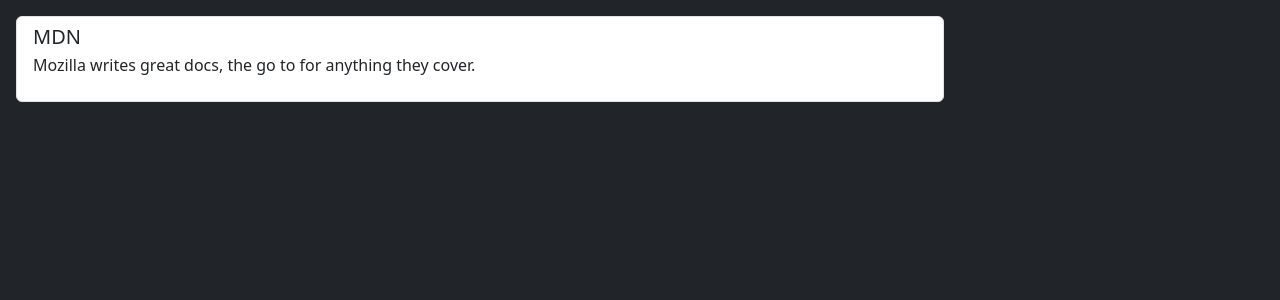
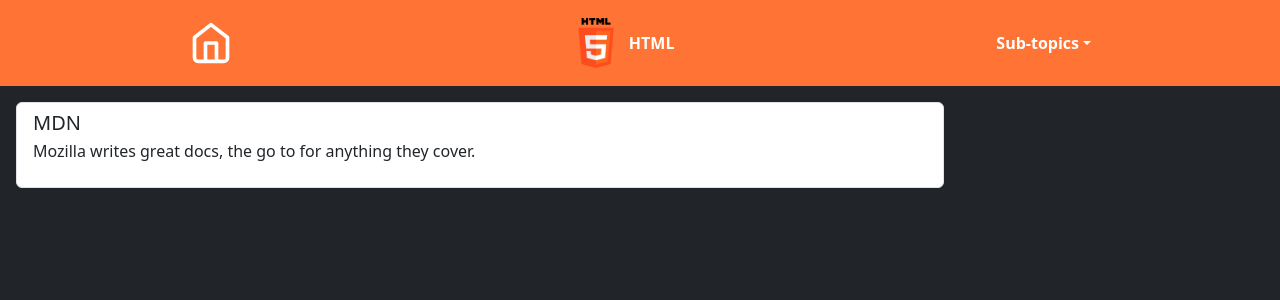
Before and after one commit to Brett-Tanner/Brett-Tanner.github.io, a Jekyll site: the page built from _html/useful_links.html, in a window 1280 px wide. Shown: the top 300 px of the page. Built offline with Jekyll 4.4.1, drawn with Linux system fonts in a browser that asks for light colours.

Commit message:
Style HTML nav

```diff
--- a/_includes/html_nav.html
+++ b/_includes/html_nav.html
@@ -0,0 +1,39 @@
+<nav
+  id="html-nav"
+  class="navbar navbar-expand-lg d-flex align-items-center gap-3 p-3 fw-bold"
+>
+  <div class="container-fluid justify-content-around">
+    <a href="/" class="navbar-brand"
+      ><img
+        src="{{ site.baseurl }}/assets/images/home.svg"
+        class="img-fluid"
+        alt="Home"
+    /></a>
+    <a
+      href="/topics/html"
+      class="nav-item d-flex gap-2 justify-content-center align-items-center"
+      ><img
+        src="{{ site.baseurl }}/assets/images/html.png"
+        width="50"
+        class="img-fluid"
+        alt="HTML Logo"
+      />HTML</a
+    >
+    <div class="nav-item dropdown">
+      <a
+        href="#"
+        class="dropdown-toggle"
+        data-bs-toggle="dropdown"
+        aria-expanded="false"
+        >Sub-topics</a
+      >
+      <ul class="dropdown-menu">
+        {% for html in site.html %}
+        <li class="dropdown-item">
+          <a href="{{ html.url }}" class="text-black">{{ html.title }}</a>
+        </li>
+        {% endfor %}
+      </ul>
+    </div>
+  </div>
+</nav>
--- a/_layouts/html.html
+++ b/_layouts/html.html
@@ -5,8 +5,8 @@
 <head>
   <link
     rel="icon"
-    type="image/svg+xml"
-    href="{{ site.baseurl }}/assets/images/html-favicon.svg"
+    type="image/png"
+    href="{{ site.baseurl }}/assets/images/html-favicon.png"
   />
 </head>
 
--- a/_sass/main.scss
+++ b/_sass/main.scss
@@ -6,3 +6,7 @@
   text-decoration: none;
   color: white;
 }
+
+#html-nav {
+  background: #ff7434;
+}
--- a/_topics/html.html
+++ b/_topics/html.html
@@ -1,5 +1,6 @@
 ---
 title: HTML
+layout: html
 ---
 
 <p>Internet lego</p>
```
Also changed, not shown: assets/images/html-favicon.png (added), assets/images/html.png (added).
